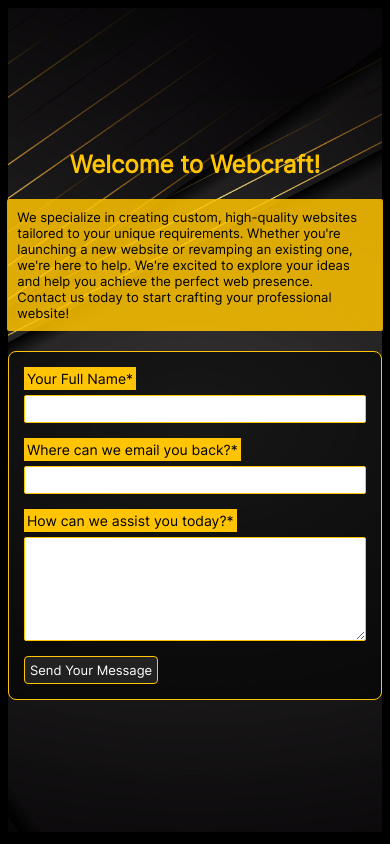
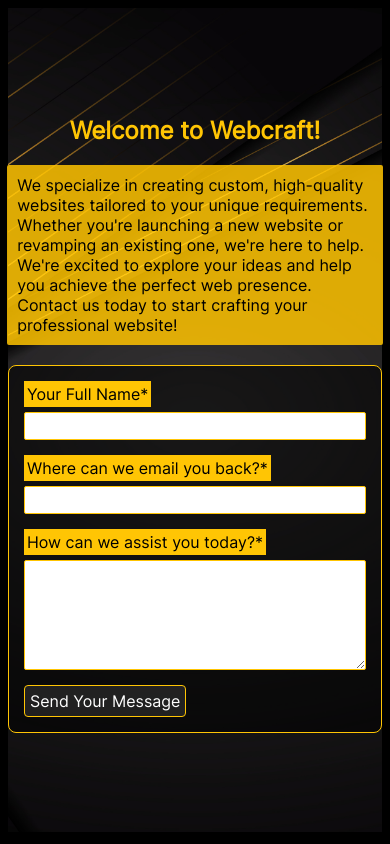
Before and after one commit to Marcolux/contact_form, a plain HTML site: page index.html in a window 390 px wide. Drawn offline with nearby package versions, Linux system fonts and the light colour scheme.

Commit message:
Adjusted font size

```diff
--- a/index.html
+++ b/index.html
@@ -33,16 +33,16 @@
                 <form id="myForm" class="flex flex-column flex-justifyContent-center">
 
                     <div class="field flex flex-column">
-                        <label class="" for="from_first_name">Your Full Name<span>*</span></label>
+                        <label class="text-bold" for="from_first_name">Your Full Name<span>*</span></label>
                         <input class="inputText" type="text" name="from_first_name" id="from_first_name" required>
                         <div class="lineBorder"></div>
                     </div>
                     <div class="field flex flex-column">
-                        <label class="" for="email_address">Where can we email you back?<span>*</span></label>
-                        <input class="inputText" type="text" name="email_address" id="email_address">
+                        <label class="text-bold" for="email_address">Where can we email you back?<span>*</span></label>
+                        <input class="inputText" type="email" name="email_address" id="email_address" required pattern=".*\.com$" title="Please enter an email ending with '.com'">
                     </div>
                     <div class="field flex flex-column">
-                        <label class="" for="message">How can we assist you today?<span>*</span></label>
+                        <label class="text-bold" for="message">How can we assist you today?<span>*</span></label>
                         <textarea rows="6" class="areaText inputText" name="message" id="message" required></textarea>
                     </div>
                     <div class="flex flex-justifyContent-spaceBetween submitContainer">
--- a/style.scss
+++ b/style.scss
@@ -24,7 +24,7 @@ body{
         color: #000000;
         background-color: #ffc400d9;
         border-radius: 2px;
-        font-size: 15px;
+        font-size: 16px;
     }
     .formBox{
         color: #fff;
@@ -80,7 +80,7 @@ body{
                     border: 1.5px solid #ffc400;
                     border-radius: 2px;
                     font-family: 'Inter';
-                    font-size: 14px;
+                    font-size: 16px;
                     padding: 3px;
                     &:focus-visible{
                         outline-width: 1px;
@@ -114,7 +114,7 @@ body{
                     border: 1.5px solid $mainColor;
                     padding: 5px !important;
                     font-family: 'Inter';
-                    font-size: 14px;
+                    font-size: 16px;
                     color: #fff;
                     background-color: #ffffff18;
                     border-radius: 4px;
@@ -155,7 +155,7 @@ body{
             padding: 10px;
             width: 95%;
             margin: 20px 10px;
-            font-size: 13px;
+            font-size: 16px;
         }
         .formBox{
             #myForm{
@@ -165,10 +165,10 @@ body{
                 .field{
                     margin-bottom: 15px;
                     input{
-                        font-size: 13px;
+                        font-size: 14px;
                     }
                     textarea.areaText{
-                        font-size: 13px;
+                        font-size: 14px;
                         padding: 3px;
                     }
                 }
@@ -178,15 +178,15 @@ body{
                     color: #000000;
                     width: fit-content;
                     margin-bottom: 5px;
-                    font-size: 14px !important;
+                    font-size: 16px !important;
                 }
                 .submitContainer{
                     #messageSent{
                         padding: 3px;
-                        font-size: 14px;
+                        font-size: 16px;
                     }
                     button{
-                        font-size: 13px;
+                        font-size: 16px;
                     }
                 }
             }
```
Also changed, not shown: style.css.
